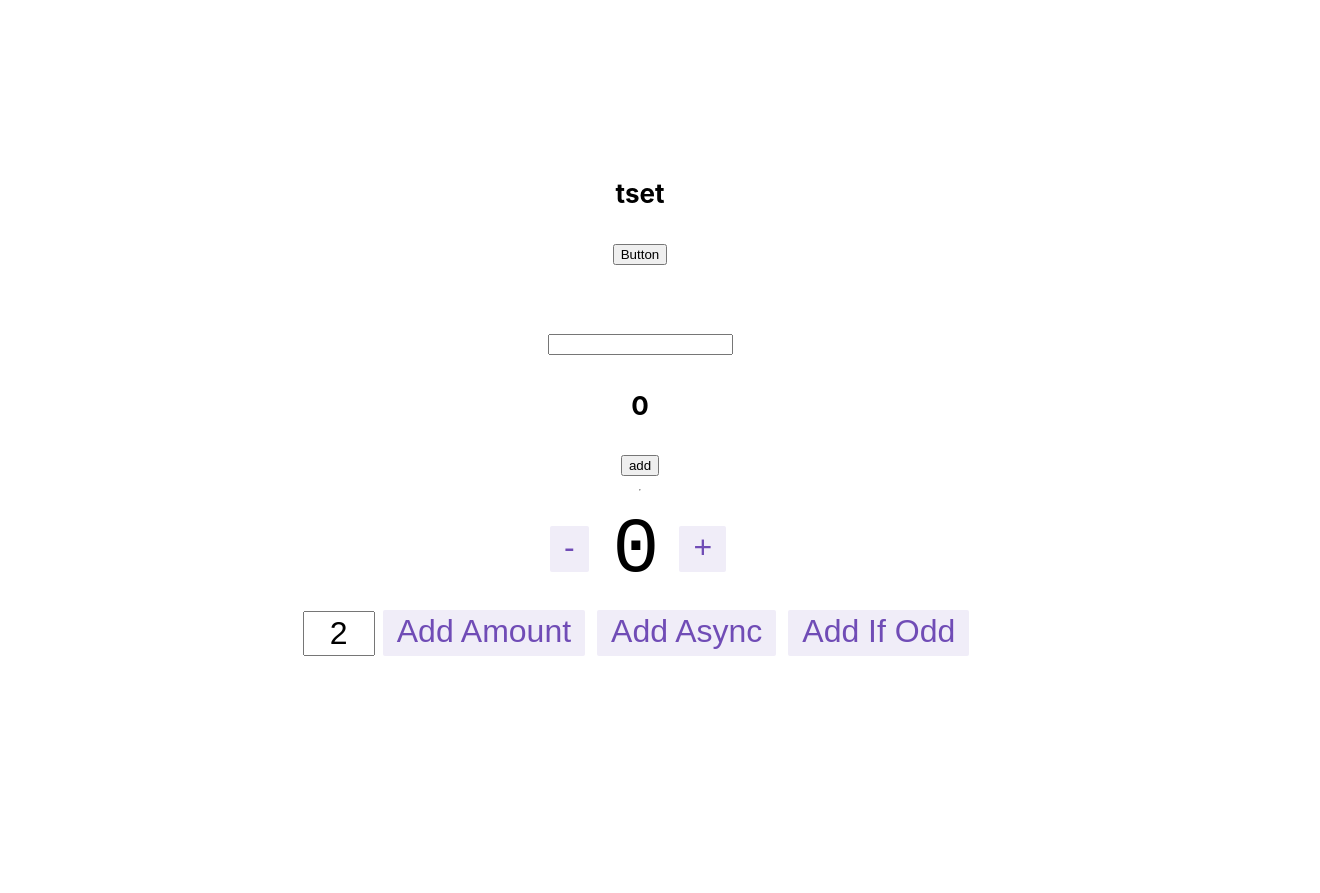
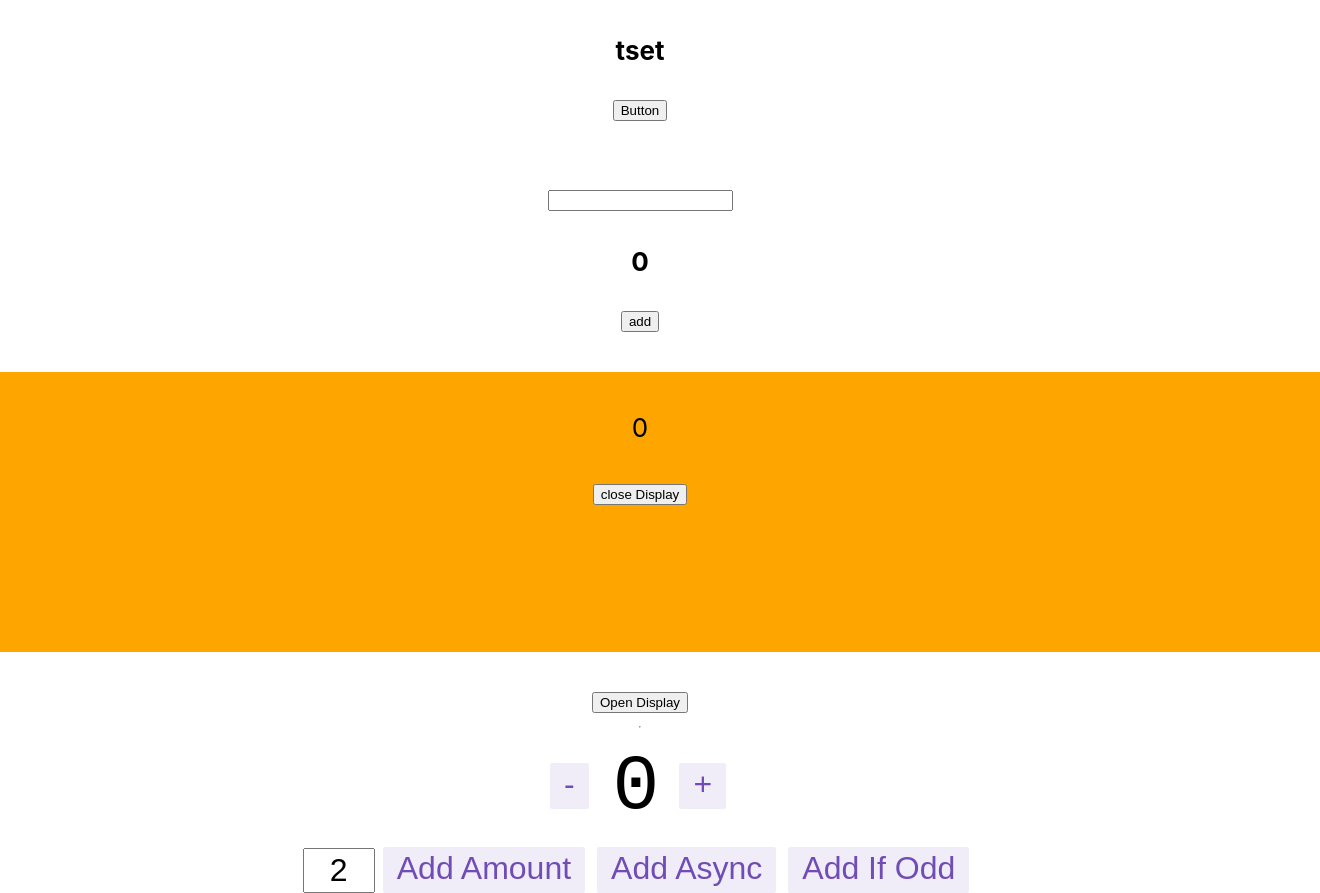
Before and after one commit to yk-graph/twitter-firebase, a React (Create React App) app: page / in a window 1280 px wide. Shown: the whole page, 1320 px wide, since content can reach past the window. Before the commit the page ends 800 px from the top, so only its background shows below. Built offline with nearby package versions, Linux system fonts and the light colour scheme.

Commit message:
learn: useCallback cleanup memo

```diff
--- a/src/App.tsx
+++ b/src/App.tsx
@@ -1,15 +1,19 @@
-import React, { useEffect, useState } from 'react'
+import React, { useEffect, useState, useCallback } from 'react'
 import { Counter } from './features/counter/Counter'
 import './App.css'
+import CleanUp from './CleanUp'
 
 const App: React.FC = () => {
   const [status, setStatus] = useState<string | number>('tset')
   const [input, setInput] = useState('')
   const [counter, setCounter] = useState(0)
+  const [display, setDisplay] = useState(true)
 
   useEffect(() => {
     console.log('Appコンポーネント呼ばれたで!')
-  }, [counter])
+  }, [])
+
+  const onCloseDisplay = useCallback(() => setDisplay(false), [])
 
   return (
     <div className="App">
@@ -27,6 +31,8 @@ const App: React.FC = () => {
         <button onClick={() => setCounter((preCounter) => preCounter + 1)}>
           add
         </button>
+        {display && <CleanUp onCloseDisplay={onCloseDisplay} />}
+        <button onClick={() => setDisplay(!display)}>Open Display</button>
         <hr />
         <Counter />
       </header>
--- /dev/null
+++ b/src/CleanUp.tsx
@@ -0,0 +1,44 @@
+import React, { useEffect, useState, memo } from 'react'
+
+type Props = {
+  onCloseDisplay: () => void
+}
+
+const CleanUp: React.FC<Props> = ({ onCloseDisplay }) => {
+  const [currentNum, setCurrentNum] = useState(0)
+
+  const incrementNum = () => {
+    console.log('incrementNum関数が呼ばれたで!')
+    setCurrentNum((preNum) => preNum + 1)
+  }
+
+  useEffect(() => {
+    console.log('useEffectが発火してCleanUpコンポーネント呼ばれたで!')
+    window.addEventListener('mousedown', incrementNum)
+    return () => {
+      console.log('CleanUpコンポーネントが破棄されたで!')
+      window.removeEventListener('mousedown', incrementNum)
+    }
+  }, [])
+
+  console.log('CleanUpコンポーネント呼ばれたで!')
+
+  return (
+    <div
+      style={{
+        height: '200px',
+        width: '100vw',
+        background: 'orange',
+        margin: '40px',
+        padding: '40px',
+      }}
+    >
+      {currentNum}
+      <br />
+      <br />
+      <button onClick={() => onCloseDisplay()}>close Display</button>
+    </div>
+  )
+}
+
+export default memo(CleanUp)
```
